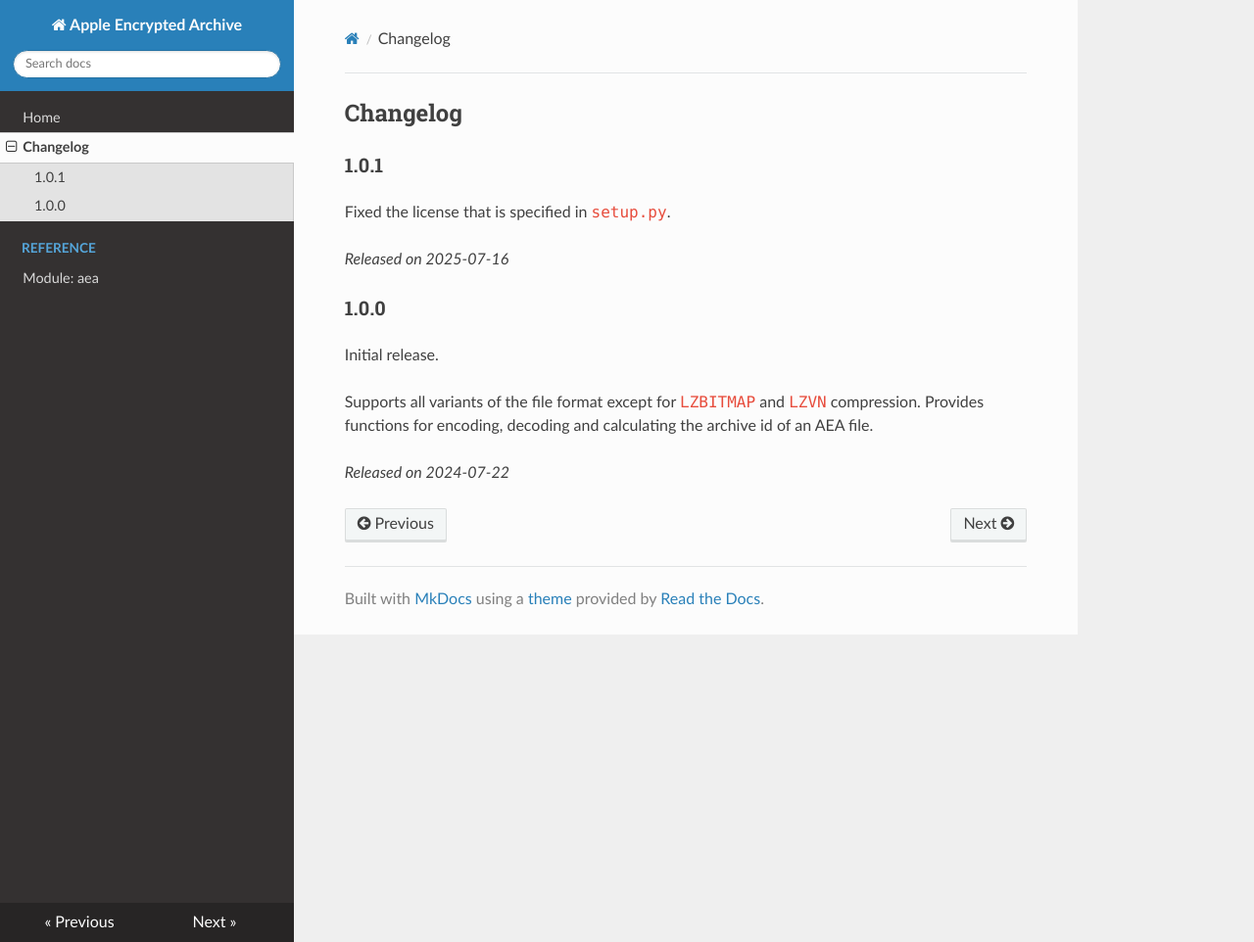
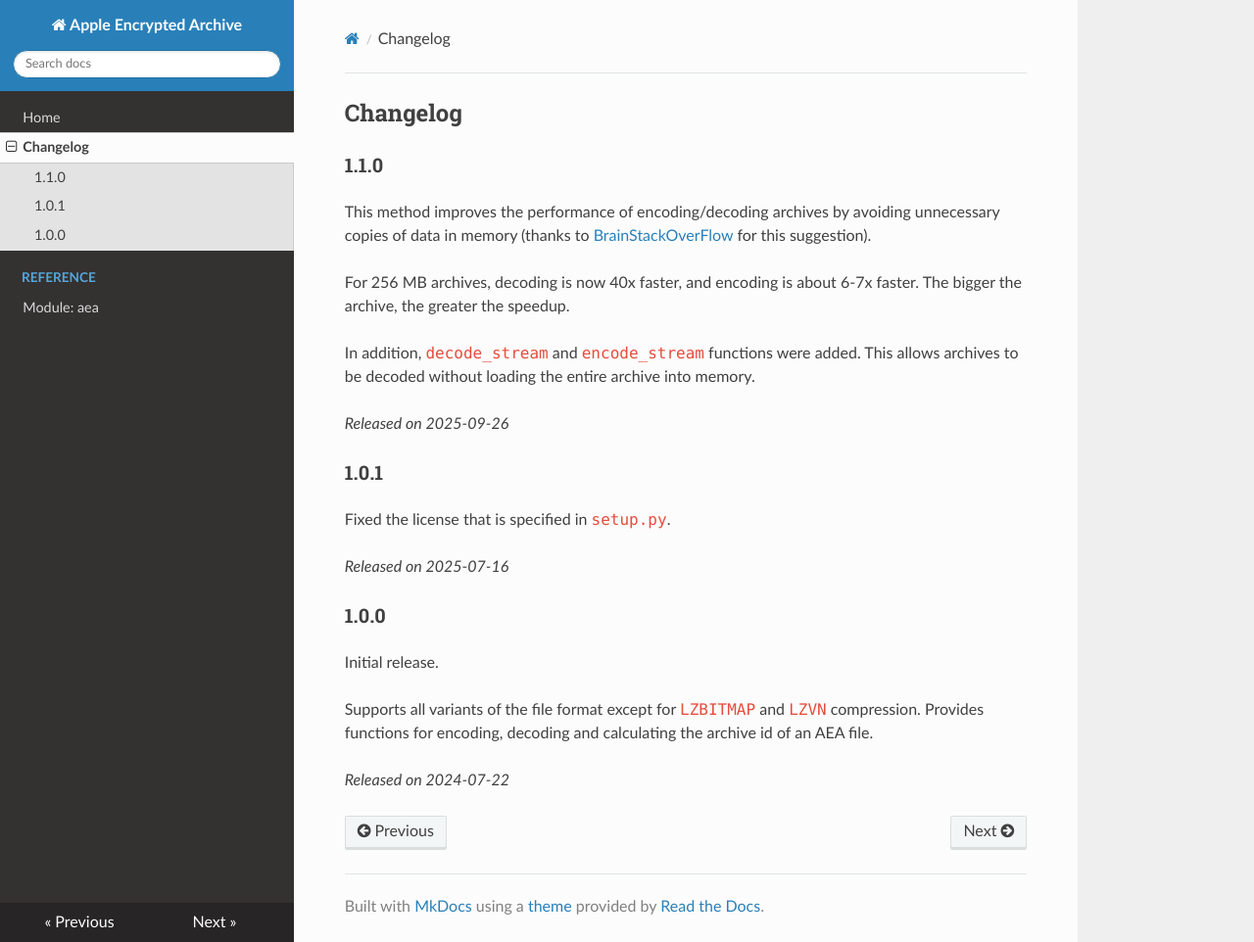
Before and after one commit to kinnay/AEA, an MkDocs documentation site: the page built from docs/changelog.md, in a window 1280 px wide and 962 px high. Shown: the whole window at 98% size. Built offline with MkDocs 1.6.1, drawn with Linux system fonts in a browser that asks for light colours; nearby versions of some CDN libraries.

Commit message:
Prepare release 1.1.0

```diff
--- a/docs/changelog.md
+++ b/docs/changelog.md
@@ -1,5 +1,14 @@
 
 ## Changelog
+
+### 1.1.0
+This method improves the performance of encoding/decoding archives by avoiding unnecessary copies of data in memory (thanks to [BrainStackOverFlow](https://github.com/kinnay/AEA/pull/1) for this suggestion).
+
+For 256 MB archives, decoding is now 40x faster, and encoding is about 6-7x faster. The bigger the archive, the greater the speedup.
+
+In addition, `decode_stream` and `encode_stream` functions were added. This allows archives to be decoded without loading the entire archive into memory.
+
+*Released on 2025-09-26*
 
 ### 1.0.1
 Fixed the license that is specified in `setup.py`.
--- a/setup.py
+++ b/setup.py
@@ -6,7 +6,7 @@ long_description = \
 
 setuptools.setup(
 	name = "python-aea",
-	version = "1.0.1",
+	version = "1.1.0",
 	description = "Apple Encrypted Archive tools",
 	long_description = long_description,
 	author = "Yannik Marchand",
```
